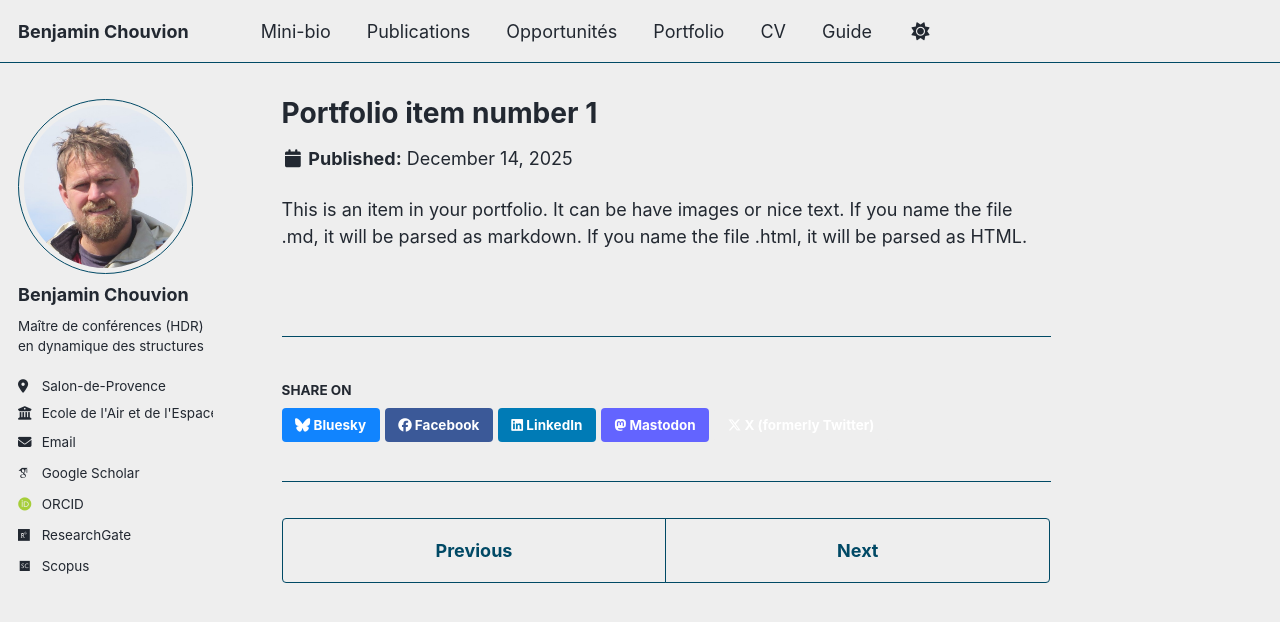
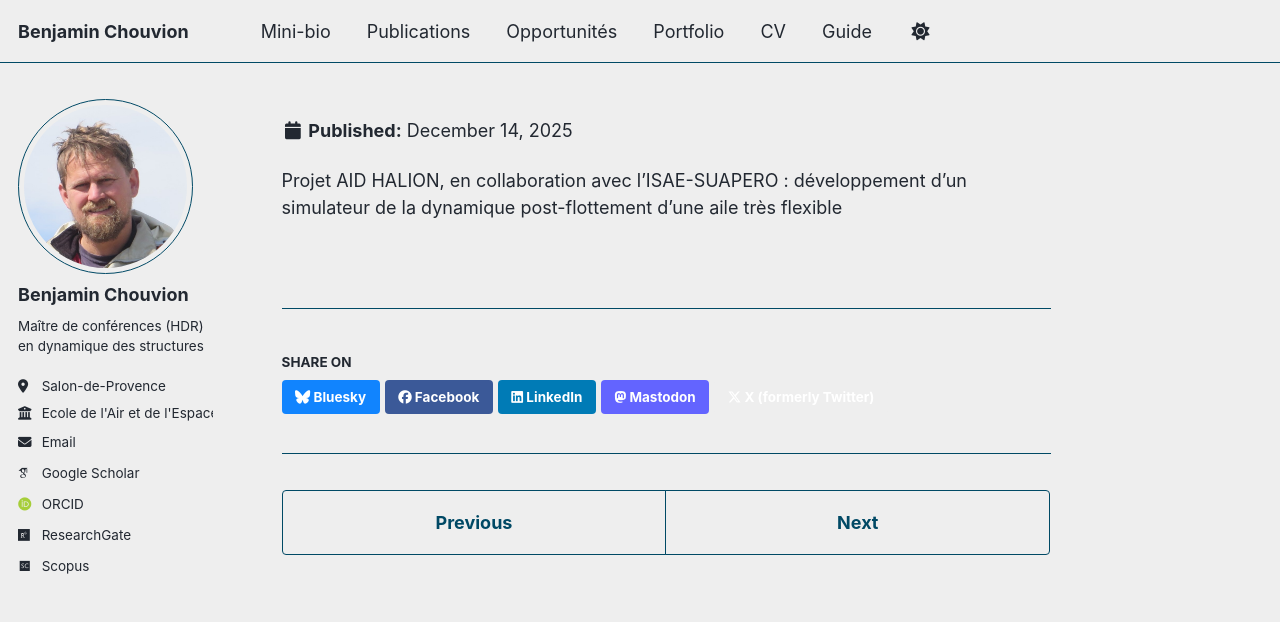
Before and after one commit to benjamin-chouvion/benjamin-chouvion.github.io, a Jekyll site: the page built from _portfolio/portfolio-1.md, in a window 1280 px wide. Shown: the top 622 px of the page. Built offline with Jekyll 4.4.1, drawn with Linux system fonts in a browser that asks for light colours; some web fonts are replaced; a script bundle is joined from its source files by our own code; library files that are not in the unit come from our copies.

Commit message:
Modify title and excerpt for portfolio item 1
Updated title and excerpt for portfolio item 1.

```diff
--- a/_portfolio/portfolio-1.md
+++ b/_portfolio/portfolio-1.md
@@ -1,7 +1,7 @@
 ---
-title: "Portfolio item number 1"
-excerpt: "Short description of portfolio item number 1<br/><img src='/images/500x300.png'>"
+title: "Projet HALION
+excerpt: "Short description of portfolio item number 1<br/><img src='/images/halion.png'>"
 collection: portfolio
 ---
 
-This is an item in your portfolio. It can be have images or nice text. If you name the file .md, it will be parsed as markdown. If you name the file .html, it will be parsed as HTML.
+Projet AID HALION, en collaboration avec l'ISAE-SUAPERO : développement d'un simulateur de la dynamique post-flottement d'une aile très flexible
```
